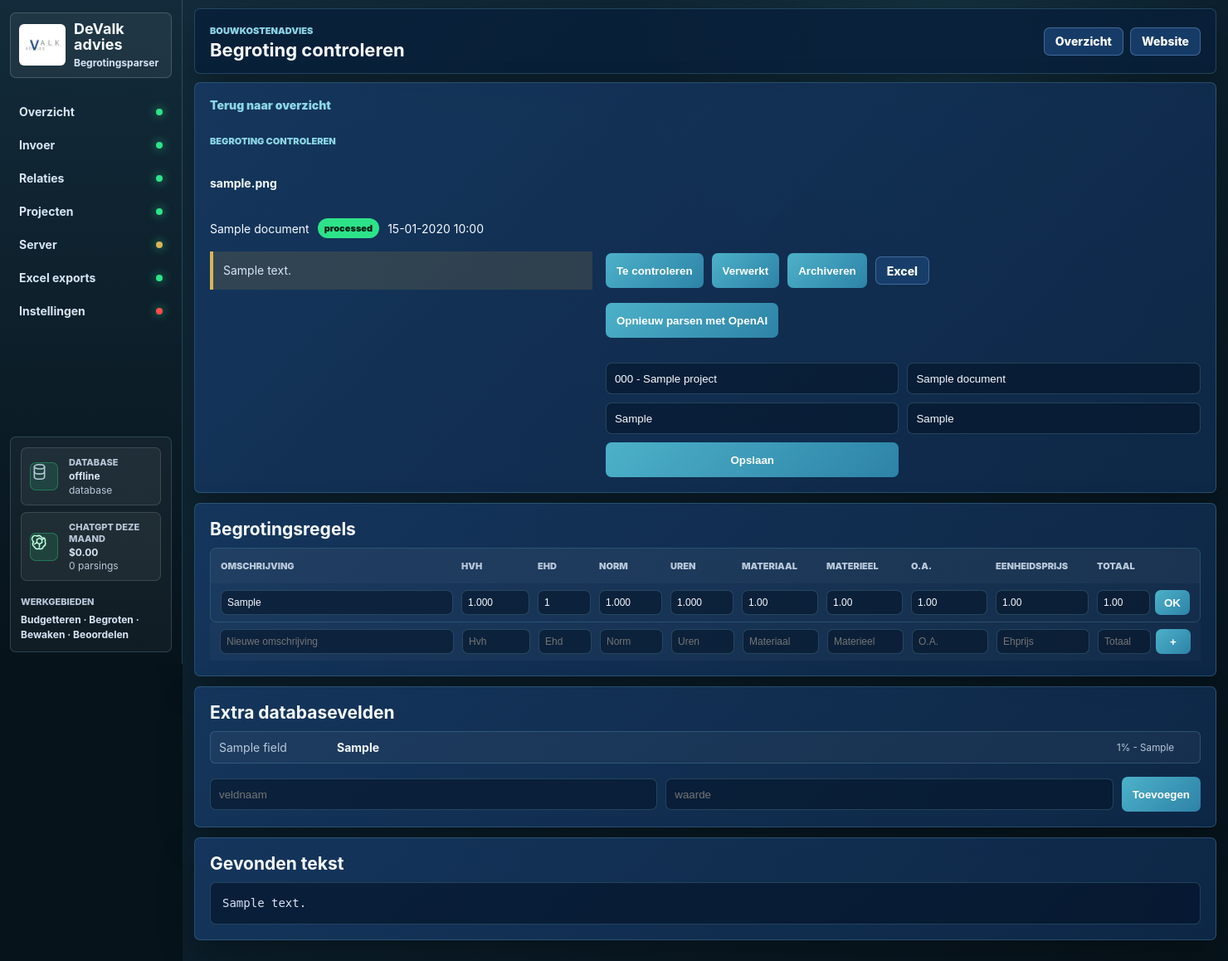
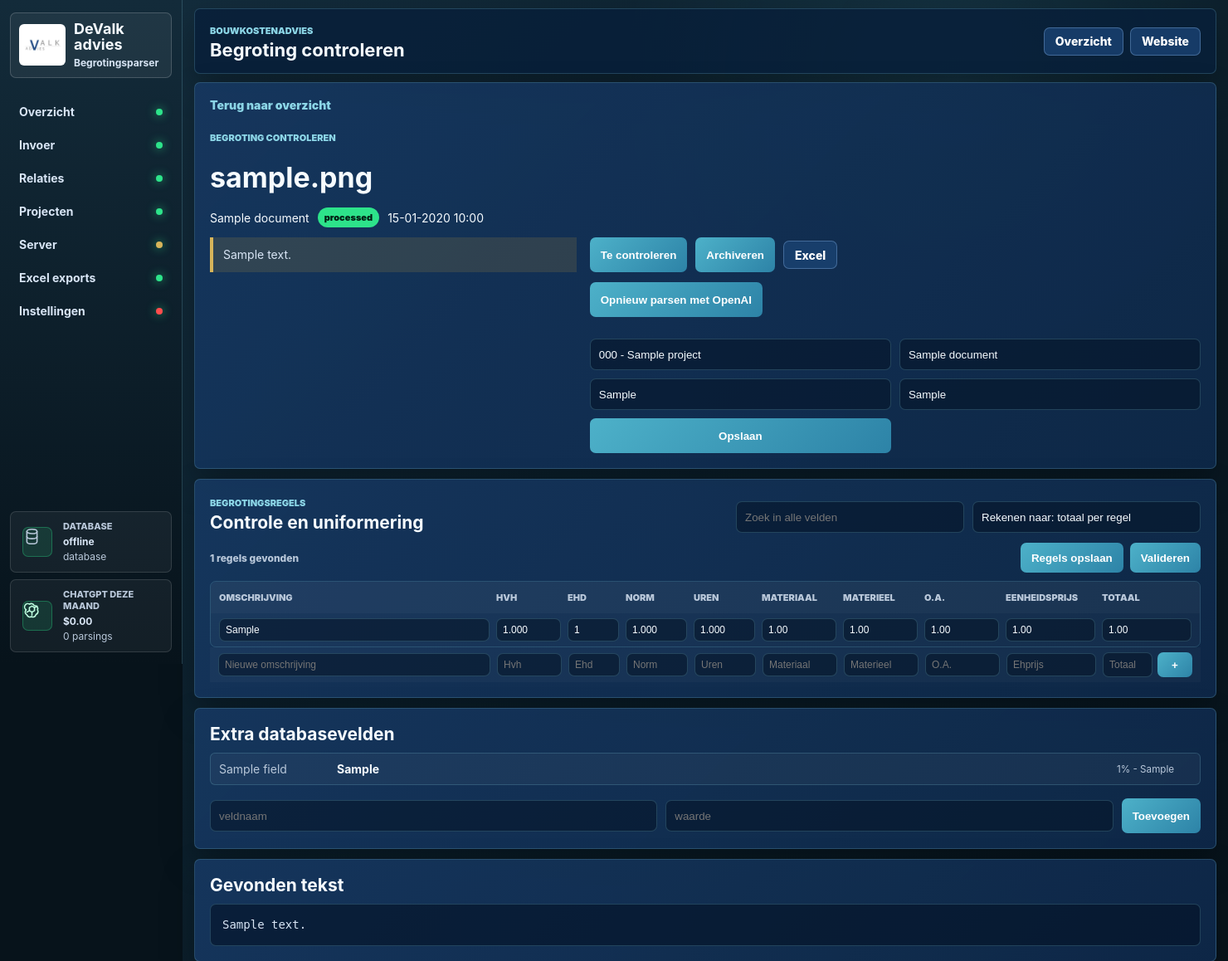
Before and after one commit to thomasdeijkers/devalkadvies, a FastAPI app: page /documents/1 in a window 1480 px wide. Shown: the top 1158 px of the page at 83% size. Run offline with FastAPI, Linux system fonts and the light colour scheme; tables that the repository leaves empty hold one stand-in row (values such as "Sample post").

Commit message:
Verbeter parser voortgang en begroting validatie

```diff
--- a/annemieke_app/main.py
+++ b/annemieke_app/main.py
@@ -491,6 +491,46 @@ def update_budget_line(
     return RedirectResponse(f"/documents/{document_id}", status_code=303)
 
 
+@app.post("/documents/{document_id}/lines/bulk")
+async def update_budget_lines_bulk(
+    document_id: int,
+    request: Request,
+    session: Session = Depends(get_session),
+) -> RedirectResponse:
+    document = session.get(IncomingDocument, document_id)
+    if document is None:
+        raise HTTPException(status_code=404, detail="Document niet gevonden.")
+
+    form = await request.form()
+    line_ids = form.getlist("line_id")
+    for index, raw_line_id in enumerate(line_ids):
+        try:
+            line_id = int(str(raw_line_id))
+        except ValueError:
+            continue
+
+        line = session.get(BudgetLine, line_id)
+        if line is None or line.document_id != document_id:
+            continue
+
+        line.omschrijving_werkzaamheden = _form_value(form, "omschrijving_werkzaamheden", index).strip()
+        line.hoeveelheid = _decimal_or_none(_form_value(form, "hoeveelheid", index))
+        line.eenheid = _form_value(form, "eenheid", index).strip() or None
+        line.norm_arbeid = _decimal_or_none(_form_value(form, "norm_arbeid", index))
+        line.uren = _decimal_or_none(_form_value(form, "uren", index))
+        line.materiaal = _decimal_or_none(_form_value(form, "materiaal", index))
+        line.materieel = _decimal_or_none(_form_value(form, "materieel", index))
+        line.onderaannemer = _decimal_or_none(_form_value(form, "onderaannemer", index))
+        line.eenheidsprijs = _decimal_or_none(_form_value(form, "eenheidsprijs", index))
+        line.totaal_prijs_per_regel = _decimal_or_none(_form_value(form, "totaal_prijs_per_regel", index))
+        line.confidence = 100
+
+    action = str(form.get("action") or "save")
+    document.status = "processed" if action == "validate" else "needs_review"
+    session.commit()
+    return RedirectResponse(f"/documents/{document_id}", status_code=303)
+
+
 @app.post("/documents/{document_id}/lines")
 def add_budget_line(
     document_id: int,
@@ -599,6 +639,13 @@ def _decimal_or_none(value: str) -> Decimal | None:
         return Decimal(cleaned)
     except InvalidOperation:
         return None
+
+
+def _form_value(form, key: str, index: int) -> str:
+    values = form.getlist(key)
+    if index >= len(values):
+        return ""
+    return str(values[index] or "")
 
 
 def _int_or_none(value: str | int | None) -> int | None:
--- a/annemieke_app/static/styles.css
+++ b/annemieke_app/static/styles.css
@@ -145,35 +145,33 @@ a {
   bottom: 14px;
   left: 12px;
   display: grid;
-  gap: 6px;
-  padding: 12px;
-  border: 1px solid var(--line);
-  border-radius: 7px;
-  background: rgba(255, 255, 255, 0.04);
+  gap: 8px;
 }
 
 .sidebar-status {
   display: grid;
   gap: 8px;
-  margin-bottom: 12px;
 }
 
 .status-mini {
   display: grid;
-  grid-template-columns: 38px 1fr;
-  gap: 9px;
+  grid-template-columns: 42px 1fr;
+  gap: 10px;
   align-items: center;
-  padding: 10px;
+  min-height: 74px;
+  padding: 11px;
   border: 1px solid rgba(255, 255, 255, 0.13);
   border-radius: 7px;
-  background: rgba(255, 255, 255, 0.055);
+  background: rgba(255, 255, 255, 0.05);
 }
 
 .status-icon {
   display: grid;
   place-items: center;
-  width: 34px;
-  height: 34px;
+  justify-self: center;
+  align-self: center;
+  width: 36px;
+  height: 36px;
   border-radius: 7px;
   color: #bfffe0;
   background: rgba(45, 227, 138, 0.12);
@@ -201,12 +199,15 @@ a {
   display: block;
   color: var(--muted);
   font-size: 12px;
+  line-height: 1.25;
 }
 
 .status-mini strong {
-  display: inline;
+  display: block;
+  margin: 2px 0;
   color: #fff;
   font-size: 15px;
+  line-height: 1.15;
 }
 
 .sidebar-footer span {
@@ -784,8 +837,9 @@ textarea {
 
 .detail-grid > .panel:first-child {
   display: grid;
-  grid-template-columns: minmax(260px, 0.9fr) minmax(320px, 1.4fr);
-  gap: 16px;
+  grid-template-columns: minmax(260px, 0.75fr) minmax(360px, 1.25fr);
+  gap: 12px 16px;
+  padding: 18px;
 }
 
 .detail-grid > .panel:first-child .back-link,
@@ -794,6 +848,11 @@ textarea {
 .detail-grid > .panel:first-child .meta-line,
 .detail-grid > .panel:first-child .note {
   grid-column: 1;
+}
+
+.detail-grid > .panel:first-child h1 {
+  margin: 8px 0 4px;
+  font-size: clamp(24px, 3vw, 34px);
 }
 
 .detail-grid > .panel:first-child .status-form,
@@ -836,9 +895,54 @@ textarea {
 
 .note {
   margin-top: 14px;
-  padding: 12px;
+  padding: 10px 12px;
   border-left: 4px solid var(--yellow);
   background: rgba(255, 189, 46, 0.12);
+}
+
+.budget-toolbar {
+  display: flex;
+  align-items: end;
+  justify-content: space-between;
+  gap: 14px;
+  margin-bottom: 12px;
+}
+
+.budget-toolbar h2 {
+  margin: 4px 0 0;
+}
+
+.budget-tools {
+  display: grid;
+  grid-template-columns: minmax(220px, 1fr) minmax(240px, 1fr);
+  gap: 10px;
+  width: min(560px, 100%);
+}
+
+.budget-edit-form {
+  display: grid;
+  gap: 10px;
+}
+
+.budget-actions {
+  display: flex;
+  align-items: center;
+  justify-content: space-between;
+  gap: 12px;
+  color: var(--muted);
+  font-size: 12px;
+  font-weight: 800;
+}
+
+.budget-actions div {
+  display: flex;
+  gap: 8px;
+  flex-wrap: wrap;
+  justify-content: flex-end;
+}
+
+.budget-actions button {
+  min-height: 36px;
 }
 
 .budget-table {
@@ -849,12 +953,12 @@ textarea {
 
 .budget-row {
   display: grid;
-  grid-template-columns: minmax(260px, 1.4fr) 82px 64px 76px 76px 92px 92px 92px 112px 112px;
-  gap: 10px;
+  grid-template-columns: minmax(250px, 1.45fr) 78px 62px 74px 74px 90px 90px 90px 108px 108px;
+  gap: 8px;
   align-items: center;
-  min-width: 1100px;
-  min-height: 42px;
-  padding: 8px 12px;
+  min-width: 1030px;
+  min-height: 38px;
+  padding: 6px 10px;
   border-top: 1px solid rgba(126, 169, 219, 0.18);
 }
 
@@ -865,7 +969,7 @@ textarea {
 }
 
 .budget-row input {
-  min-height: 30px;
+  min-height: 28px;
   padding: 5px 7px;
   font-size: 12px;
 }
--- a/annemieke_app/templates/base.html
+++ b/annemieke_app/templates/base.html
@@ -61,8 +61,6 @@
               </div>
             </article>
           </div>
-          <span>Werkgebieden</span>
-          <strong>Budgetteren · Begroten · Bewaken · Beoordelen</strong>
         </div>
       </aside>
       <main class="main-panel">
@@ -81,5 +79,58 @@
         </section>
       </main>
     </div>
+    <script>
+      document.querySelectorAll("[data-parser-form]").forEach((form) => {
+        const progress = form.parentElement.querySelector("[data-parser-progress]");
+        const bar = progress ? progress.querySelector("[data-progress-bar]") : null;
+        const label = progress ? progress.querySelector("[data-progress-label]") : null;
+        const steps = [
+          "PDF uploaden",
+          "OCR tekst uitlezen",
+          "Regels herkennen",
+          "OpenAI controle",
+          "Opslaan in database"
+        ];
+
+        form.addEventListener("submit", () => {
+          if (!progress || !bar || !label) return;
+          progress.hidden = false;
+          form.classList.add("is-working");
+          let step = 0;
+          let value = 8;
+          label.textContent = steps[step];
+          bar.style.width = `${value}%`;
+
+          window.setInterval(() => {
+            value = Math.min(value + Math.max(2, Math.round((96 - value) / 7)), 96);
+            step = Math.min(Math.floor(value / 22), steps.length - 1);
+            label.textContent = steps[step];
+            bar.style.width = `${value}%`;
+          }, 900);
+        });
+      });
+
+      document.querySelectorAll(".file-picker input[type='file']").forEach((input) => {
+        input.addEventListener("change", () => {
+          const label = input.closest(".file-picker")?.querySelector("span");
+          if (label && input.files.length) label.textContent = input.files[0].name;
+        });
+      });
+
+      document.querySelectorAll("[data-budget-filter]").forEach((input) => {
+        const table = input.closest(".panel")?.querySelector(".budget-table");
+        if (!table) return;
+        input.addEventListener("input", () => {
+          const query = input.value.trim().toLowerCase();
+          table.querySelectorAll("[data-budget-row]").forEach((row) => {
+            const haystack = Array.from(row.querySelectorAll("input"))
+              .map((field) => field.value)
+              .join(" ")
+              .toLowerCase();
+            row.hidden = query && !haystack.includes(query);
+          });
+        });
+      });
+    </script>
   </body>
 </html>
--- a/annemieke_app/templates/document_detail.html
+++ b/annemieke_app/templates/document_detail.html
@@ -19,7 +19,6 @@
 
     <form action="/documents/{{ document.id }}/status" method="post" class="status-form">
       <button name="status" value="needs_review" type="submit">Te controleren</button>
-      <button name="status" value="processed" type="submit">Verwerkt</button>
       <button name="status" value="archived" type="submit">Archiveren</button>
       <a class="button-link" href="/documents/{{ document.id }}/export.xlsx">Excel</a>
     </form>
@@ -42,8 +41,29 @@
   </article>
 
   <article class="panel">
-    <h2>Begrotingsregels</h2>
+    <div class="budget-toolbar">
+      <div>
+        <span class="eyebrow">Begrotingsregels</span>
+        <h2>Controle en uniformering</h2>
+      </div>
+      <div class="budget-tools">
+        <input data-budget-filter placeholder="Zoek in alle velden">
+        <select aria-label="Rekenen naar">
+          <option>Rekenen naar: totaal per regel</option>
+          <option>Rekenen naar: eenheidsprijs</option>
+          <option>Rekenen naar: hoeveelheid x eenheidsprijs</option>
+        </select>
+      </div>
+    </div>
     {% if document.budget_lines %}
+      <form action="/documents/{{ document.id }}/lines/bulk" method="post" class="budget-edit-form">
+        <div class="budget-actions">
+          <span>{{ document.budget_lines|length }} regels gevonden</span>
+          <div>
+            <button type="submit">Regels opslaan</button>
+            <button type="submit" name="action" value="validate">Valideren</button>
+          </div>
+        </div>
       <div class="budget-table">
         <div class="budget-row budget-head">
           <span>Omschrijving</span>
@@ -58,7 +78,8 @@
           <span>Totaal</span>
         </div>
         {% for line in document.budget_lines %}
-          <form class="budget-row editable" action="/documents/{{ document.id }}/lines/{{ line.id }}" method="post">
+          <div class="budget-row editable" data-budget-row>
+            <input type="hidden" name="line_id" value="{{ line.id }}">
             <input name="omschrijving_werkzaamheden" value="{{ line.omschrijving_werkzaamheden }}">
             <input name="hoeveelheid" value="{{ line.hoeveelheid or '' }}">
             <input name="eenheid" value="{{ line.eenheid or '' }}">
@@ -68,13 +89,11 @@
             <input name="materieel" value="{{ line.materieel or '' }}">
             <input name="onderaannemer" value="{{ line.onderaannemer or '' }}">
             <input name="eenheidsprijs" value="{{ line.eenheidsprijs or '' }}">
-            <span class="line-actions">
-              <input name="totaal_prijs_per_regel" value="{{ line.totaal_prijs_per_regel or '' }}">
-              <button type="submit">OK</button>
-            </span>
-          </form>
+            <input name="totaal_prijs_per_regel" value="{{ line.totaal_prijs_per_regel or '' }}">
+          </div>
         {% endfor %}
       </div>
+      </form>
     {% else %}
       <p class="muted">Er zijn nog geen begrotingsregels gevonden.</p>
     {% endif %}
```
Also changed, not shown: other parts of annemieke_app/static/styles.css (+75 -4 lines), annemieke_app/templates/dashboard.html (+11 -1 lines).
